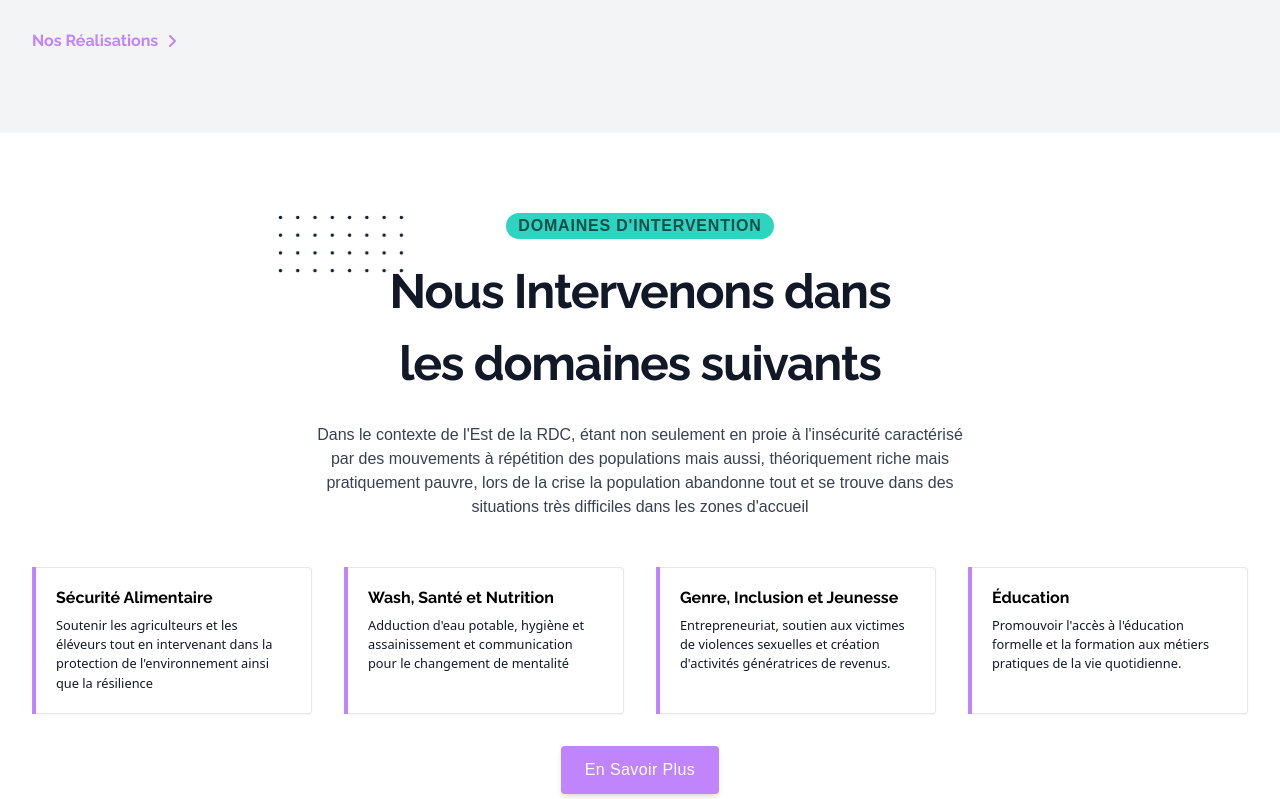
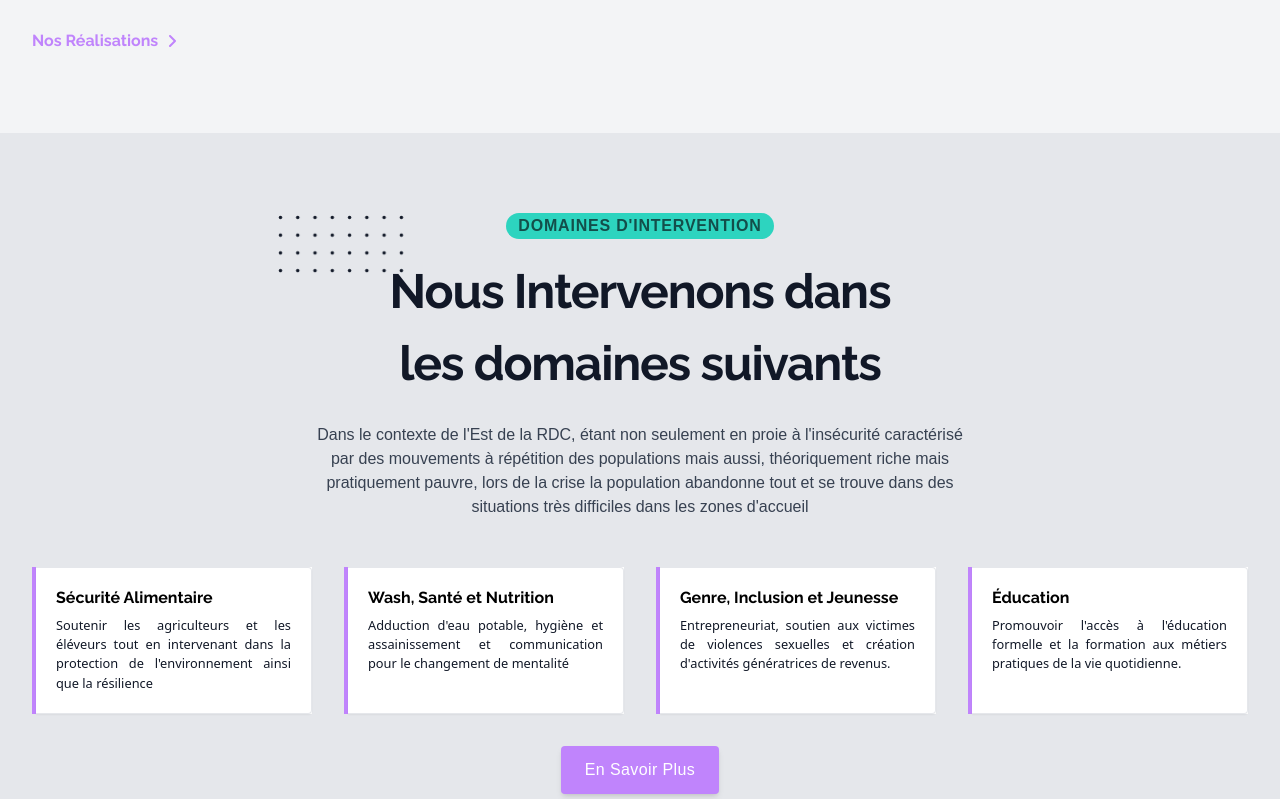
Before and after one commit to josumung999/victimshopedrc, a Next.js app: page / in a window 1280 px wide. Shown: the part 1961-2760 px from the top of the page. Built offline with nearby package versions, Linux system fonts and the light colour scheme; a web font is replaced by a local one.

Commit message:
Improved the homepage UI

```diff
--- a/components/Mission.jsx
+++ b/components/Mission.jsx
@@ -5,6 +5,7 @@ const { FontAwesomeIcon } = require("@fortawesome/react-fontawesome")
 
 const Mission = () => {
   return (
+    <div className="bg-gray-200 dark:bg-gray-700">
       <div className="px-4 py-16 mx-auto sm:max-w-xl md:max-w-full lg:max-w-screen-xl md:px-24 lg:px-8 lg:py-20">
         <div className="grid gap-10 lg:grid-cols-2">
           <div className="flex flex-col justify-center md:pr-8 xl:pr-0 lg:max-w-lg">
@@ -70,6 +71,7 @@ const Mission = () => {
           </div>
         </div>
       </div>
+    </div>
   )
 }
 
--- a/components/Summary.jsx
+++ b/components/Summary.jsx
@@ -2,6 +2,7 @@ import Link from "next/link"
 
 const Summary = () => {
   return (
+      <div className="dark:bg-gray-700 bg-gray-200">
         <div className="px-4 py-16 mx-auto sm:max-w-xl md:max-w-full lg:max-w-screen-xl md:px-24 lg:px-8 lg:py-20">
         <div className="max-w-xl mb-10 md:mx-auto sm:text-center lg:max-w-2xl md:mb-12">
           <div>
@@ -48,7 +49,7 @@ const Summary = () => {
           <div className="duration-300 transform bg-white dark:bg-transparent border-l-4 border-purple-400 hover:-translate-y-2">
             <div className="h-full p-5 border dark:border-none border-l-0 rounded-r shadow-sm">
               <h6 className="mb-2 font-semibold font-Raleway dark:text-gray-200 leading-5">Sécurité Alimentaire</h6>
-            <p className="text-sm text-gray-900 dark:text-gray-300">
+              <p className="text-sm text-justify text-gray-900 dark:text-gray-300">
                 Soutenir les agriculteurs et les éléveurs tout en intervenant dans la
                 protection de l&apos;environnement ainsi que la résilience
               </p>
@@ -57,7 +58,7 @@ const Summary = () => {
           <div className="duration-300 transform bg-white dark:bg-transparent border-l-4 border-purple-400 hover:-translate-y-2">
             <div className="h-full p-5 border dark:border-none border-l-0 rounded-r shadow-sm">
               <h6 className="mb-2 font-semibold font-Raleway dark:text-gray-200 leading-5">Wash, Santé et Nutrition</h6>
-            <p className="text-sm text-gray-900 dark:text-gray-300">
+              <p className="text-sm text-justify text-gray-900 dark:text-gray-300">
                 Adduction d&apos;eau potable, hygiène et assainissement
                 et communication pour le changement de mentalité
               </p>
@@ -68,7 +69,7 @@ const Summary = () => {
               <h6 className="mb-2 font-semibold font-Raleway dark:text-gray-200 leading-5">
                 Genre, Inclusion et Jeunesse
               </h6>
-            <p className="text-sm text-gray-900 dark:text-gray-300">
+              <p className="text-sm text-justify text-gray-900 dark:text-gray-300">
                 Entrepreneuriat, soutien aux victimes de violences
                 sexuelles et création d&apos;activités génératrices de revenus.
               </p>
@@ -77,7 +78,7 @@ const Summary = () => {
           <div className="duration-300 transform bg-white dark:bg-transparent border-l-4 border-purple-400 hover:-translate-y-2">
             <div className="h-full p-5 border dark:border-none border-l-0 rounded-r shadow-sm">
               <h6 className="mb-2 font-semibold font-Raleway dark:text-gray-200 leading-5">Éducation</h6>
-            <p className="text-sm text-gray-900 dark:text-gray-300">
+              <p className="text-sm text-justify text-gray-900 dark:text-gray-300">
                 Promouvoir l&apos;accès à l&apos;éducation formelle et la formation
                 aux métiers pratiques de la vie quotidienne.
               </p>
@@ -95,6 +96,7 @@ const Summary = () => {
           </Link>
         </div>
         </div>
+      </div>
   )
 }
 
```
Lines whose indentation alone changed are shown as unchanged.
